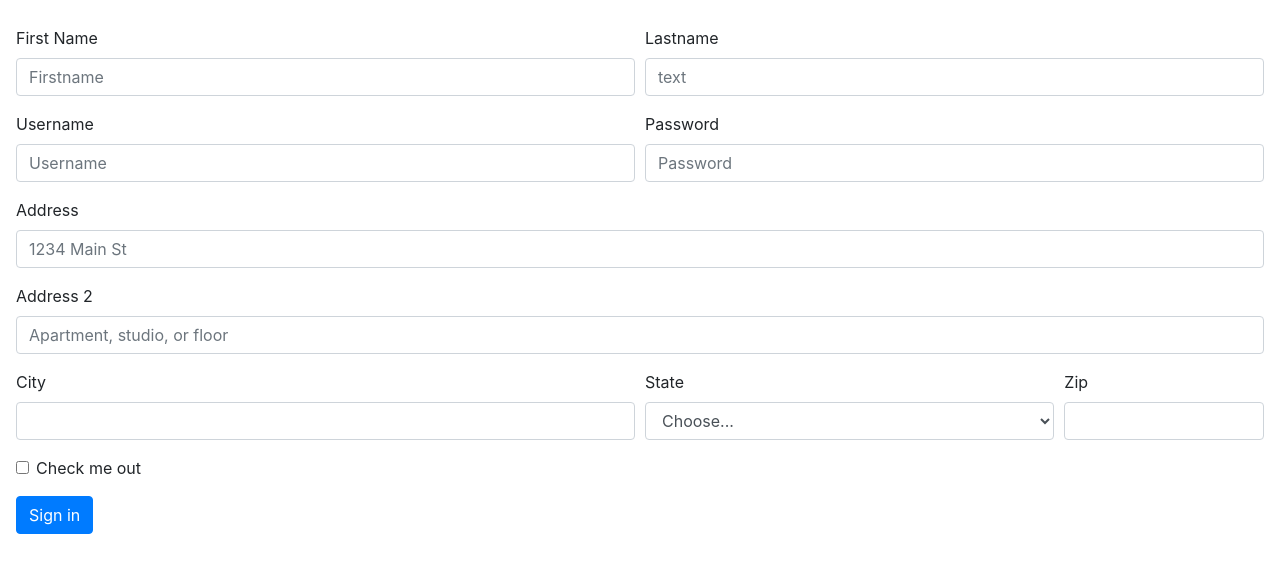
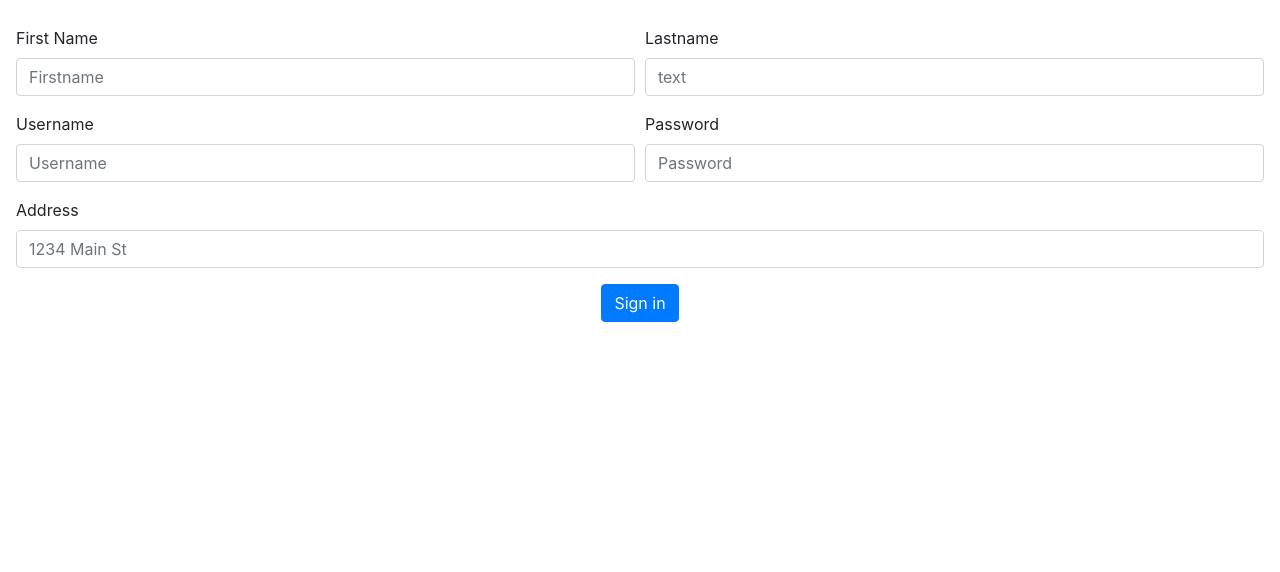
Before and after one commit to mrpkdeveloper/Code-Like-A-Boss, a website: page public_static/signup.html in a window 1280 px wide. Shown: the part 84-656 px from the top of the page. Drawn offline with nearby package versions, Linux system fonts and the light colour scheme.

Commit message:
signup page created

```diff
--- a/public_static/signup.html
+++ b/public_static/signup.html
@@ -46,36 +46,10 @@
             <label for="inputAddress">Address</label>
             <input type="text" class="form-control" id="inputAddress" placeholder="1234 Main St">
         </div>
-        <div class="form-group">
-            <label for="inputAddress2">Address 2</label>
-            <input type="text" class="form-control" id="inputAddress2" placeholder="Apartment, studio, or floor">
         </div>
-        <div class="form-row">
-            <div class="form-group col-md-6">
-                <label for="inputCity">City</label>
-                <input type="text" class="form-control" id="inputCity">
-            </div>
-            <div class="form-group col-md-4">
-                <label for="inputState">State</label>
-                <select id="inputState" class="form-control">
-                    <option selected>Choose...</option>
-                    <option>...</option>
-                </select>
-            </div>
-            <div class="form-group col-md-2">
-                <label for="inputZip">Zip</label>
-                <input type="text" class="form-control" id="inputZip">
-            </div>
+        <div class="d-flex justify-content-center">
+            <button type="submit" class="btn btn-primary ">Sign in</button>
         </div>
-        <div class="form-group">
-            <div class="form-check">
-                <input class="form-check-input" type="checkbox" id="gridCheck">
-                <label class="form-check-label" for="gridCheck">
-                    Check me out
-                </label>
-            </div>
-        </div>
-        <button type="submit" class="btn btn-primary">Sign in</button>
     </form>
 </body>
 
```
